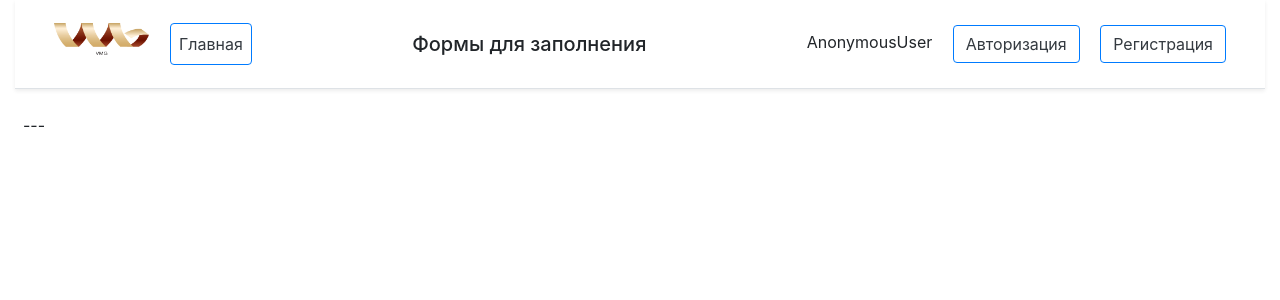
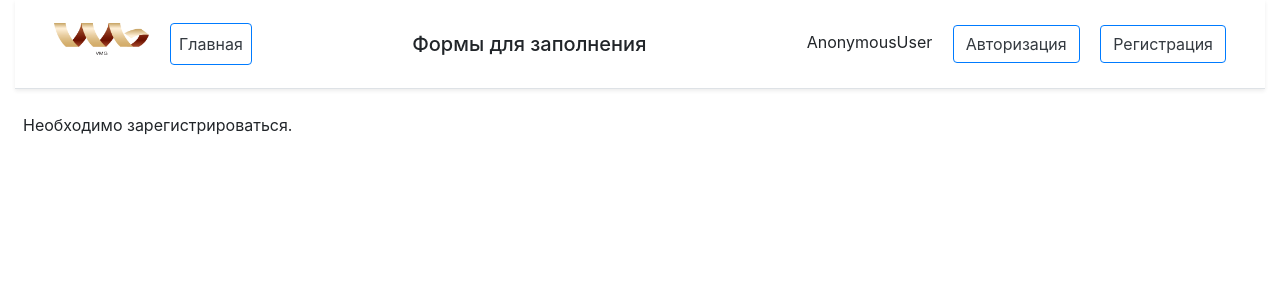
Before and after one commit to Elektrovatt/sortdspeform, a Django app: page / in a window 1280 px wide. Shown: the top 300 px of the page. Run offline with Django 3.2, Linux system fonts and the light colour scheme; parts of the project's set-up code (start-up, migrations or seed data) failed here and were passed over; some libraries are stand-ins or nearby versions.

Commit message:
change index.html

```diff
--- a/main/templates/main/index.html
+++ b/main/templates/main/index.html
@@ -37,7 +37,7 @@
                     {% endfor %}
                 {% endfor %}
            {% else %}
-            ---
+            <p>Необходимо зарегистрироваться.</p>
            {% endif %}
 
 
```
